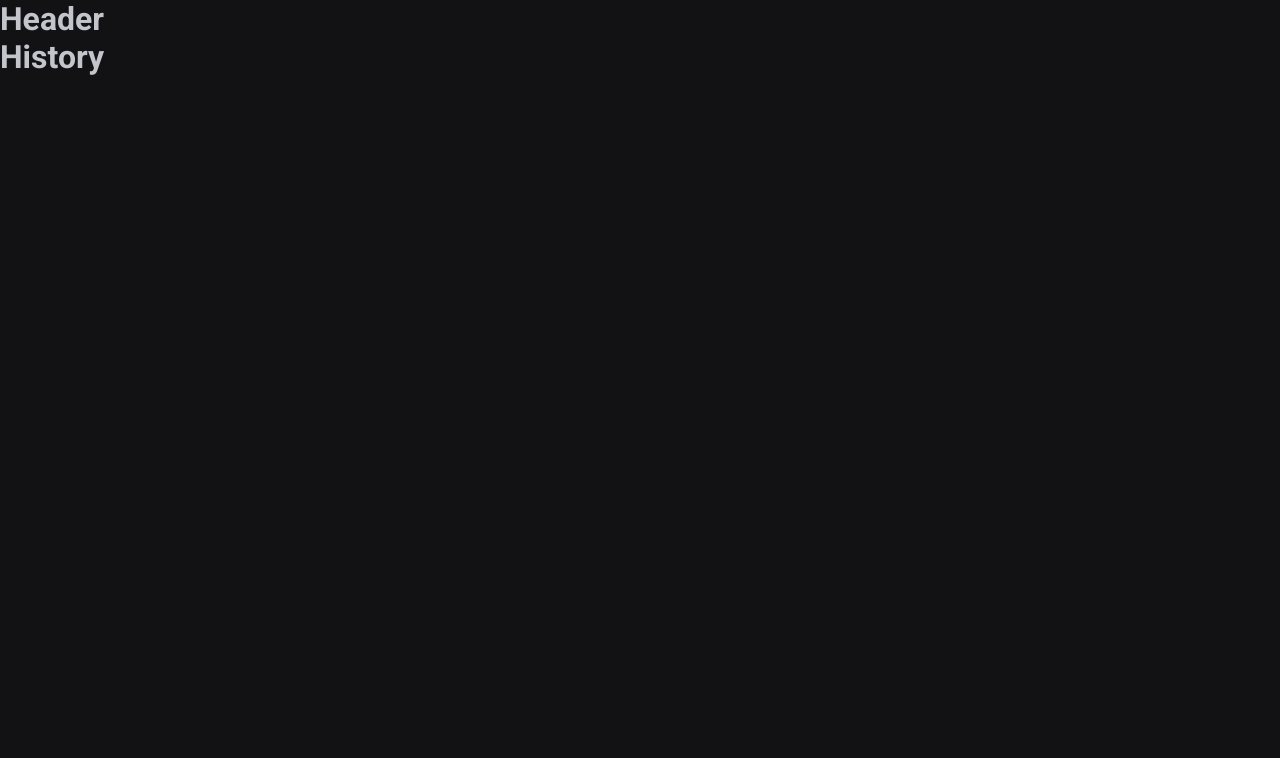
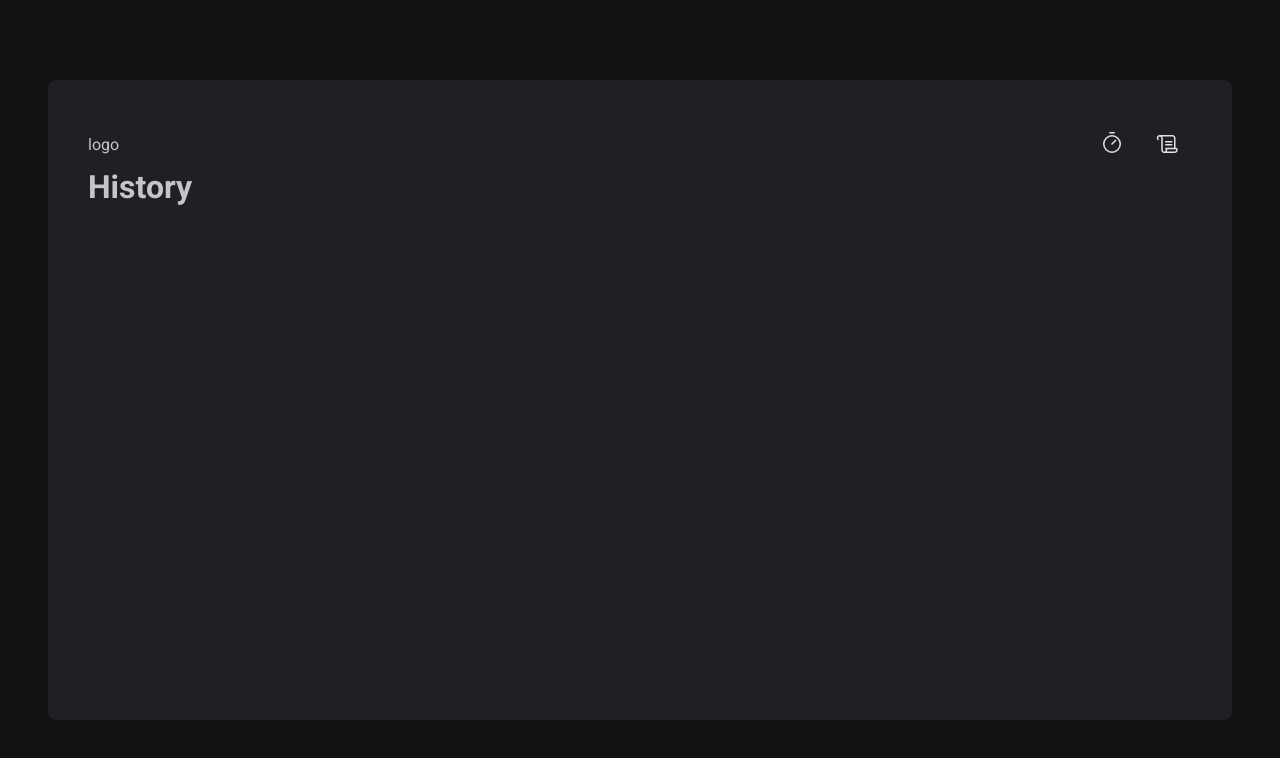
Before and after one commit to lidianerfaria/timer, a React (Vite) app: page /history in a window 1280 px wide. Shown: the top 758 px of the page. Built offline with nearby package versions, Linux system fonts and the light colour scheme.

Commit message:
style: header layout

```diff
--- a/package.json
+++ b/package.json
@@ -10,6 +10,7 @@
     "preview": "vite preview"
   },
   "dependencies": {
+    "phosphor-react": "^1.4.1",
     "react": "^18.2.0",
     "react-dom": "^18.2.0",
     "react-router-dom": "^6.20.1",
--- a/src/components/Header.tsx
+++ /dev/null
@@ -1,5 +0,0 @@
-const Header = () => {
-  return <h1>Header</h1>
-}
-
-export default Header
--- /dev/null
+++ b/src/components/Header/index.tsx
@@ -0,0 +1,21 @@
+import { NavLink } from 'react-router-dom'
+import { HeaderContainer } from './styles'
+import { Timer, Scroll } from 'phosphor-react'
+
+const Header = () => {
+  return (
+    <HeaderContainer>
+      <span>logo</span>
+      <nav>
+        <NavLink to="" title="timer">
+          <Timer size={24} />
+        </NavLink>
+        <NavLink to="/history" title="timer">
+          <Scroll size={24} />
+        </NavLink>
+      </nav>
+    </HeaderContainer>
+  )
+}
+
+export default Header
--- /dev/null
+++ b/src/components/Header/styles.ts
@@ -0,0 +1,30 @@
+import styled from 'styled-components';
+
+export const HeaderContainer = styled.div`
+  align-items: center;
+  display: flex;
+  justify-content: space-between;
+
+  nav {
+    display: flex;
+    gap: 0.5rem;
+
+    a {
+      align-items: center;
+      border-bottom: 3px solid transparent;
+      border-top: 3px solid transparent;
+      color: ${(props) => props.theme['gray-100']};
+      display: flex;
+      height: 3rem;
+      justify-content: center;
+      width: 3rem;
+
+      &:hover {
+        border-bottom: 3px solid ${(props) => props.theme['green-500']};
+      }
+      /*&:active {
+        color: ${(props) => props.theme['green-500']};
+      }*/
+    }
+  }
+`;
--- a/src/layouts/Default.tsx
+++ b/src/layouts/Default/index.tsx
@@ -1,12 +1,14 @@
 import { Outlet } from 'react-router-dom'
-import Header from '../components/Header'
+import Header from '../../components/Header'
+
+import { LayoutContainer } from './styles'
 
 const DefaultLayout = () => {
   return (
-    <div>
+    <LayoutContainer>
       <Header />
       <Outlet />
-    </div>
+    </LayoutContainer>
   )
 }
 
--- /dev/null
+++ b/src/layouts/Default/styles.ts
@@ -0,0 +1,12 @@
+import styled from 'styled-components'
+
+export const LayoutContainer = styled.div`
+  background: ${(props) => props.theme['gray-800']};
+  border-radius: 8px;
+  display: flex;
+  flex-direction: column;
+  height: calc(100vh - 10rem);
+  margin: 5rem auto;
+  max-width: 74rem;
+  padding: 2.5rem;
+`
```
Also changed, not shown: 1 other file (tests, documents, lock files or other folders).
